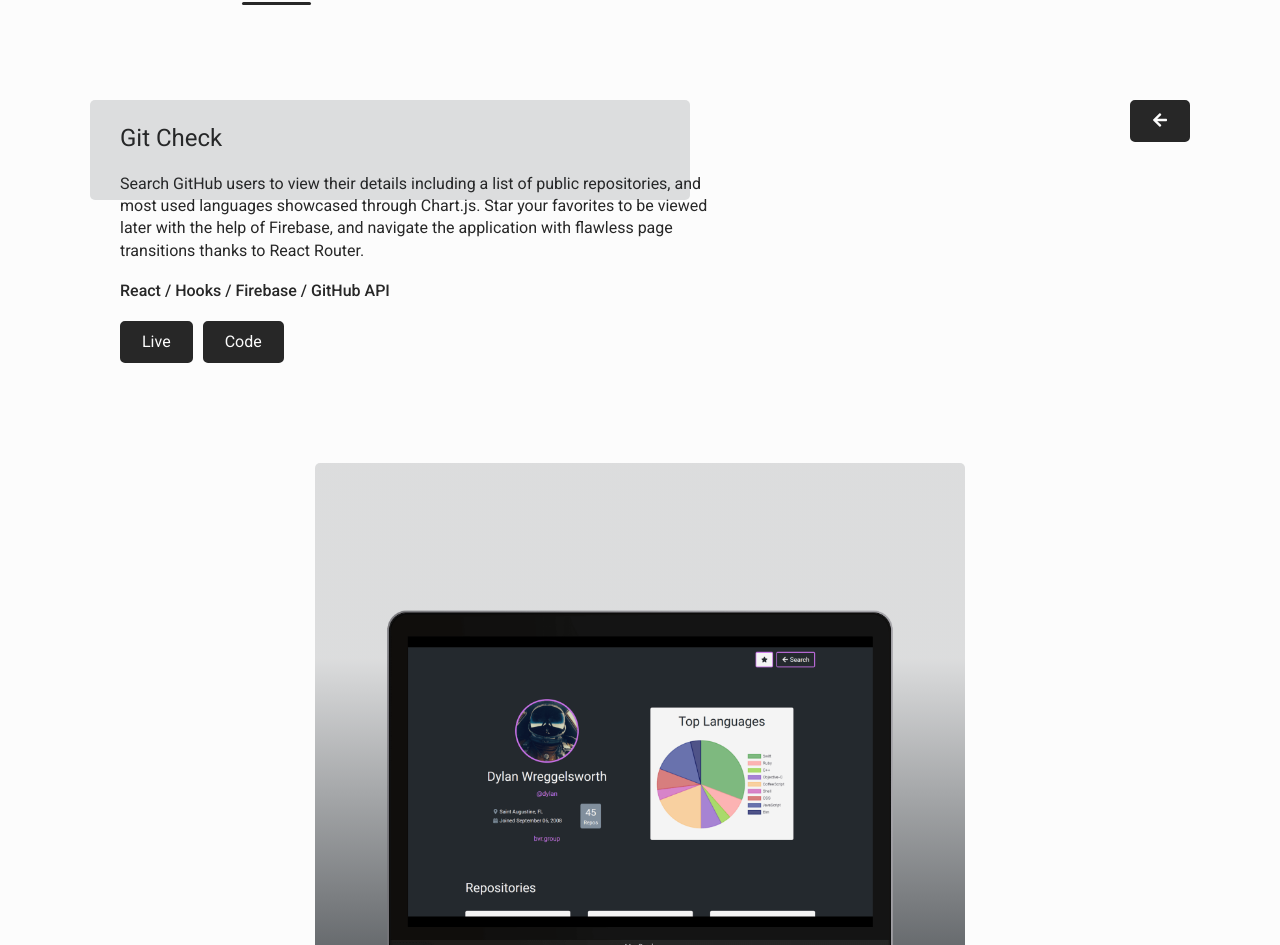
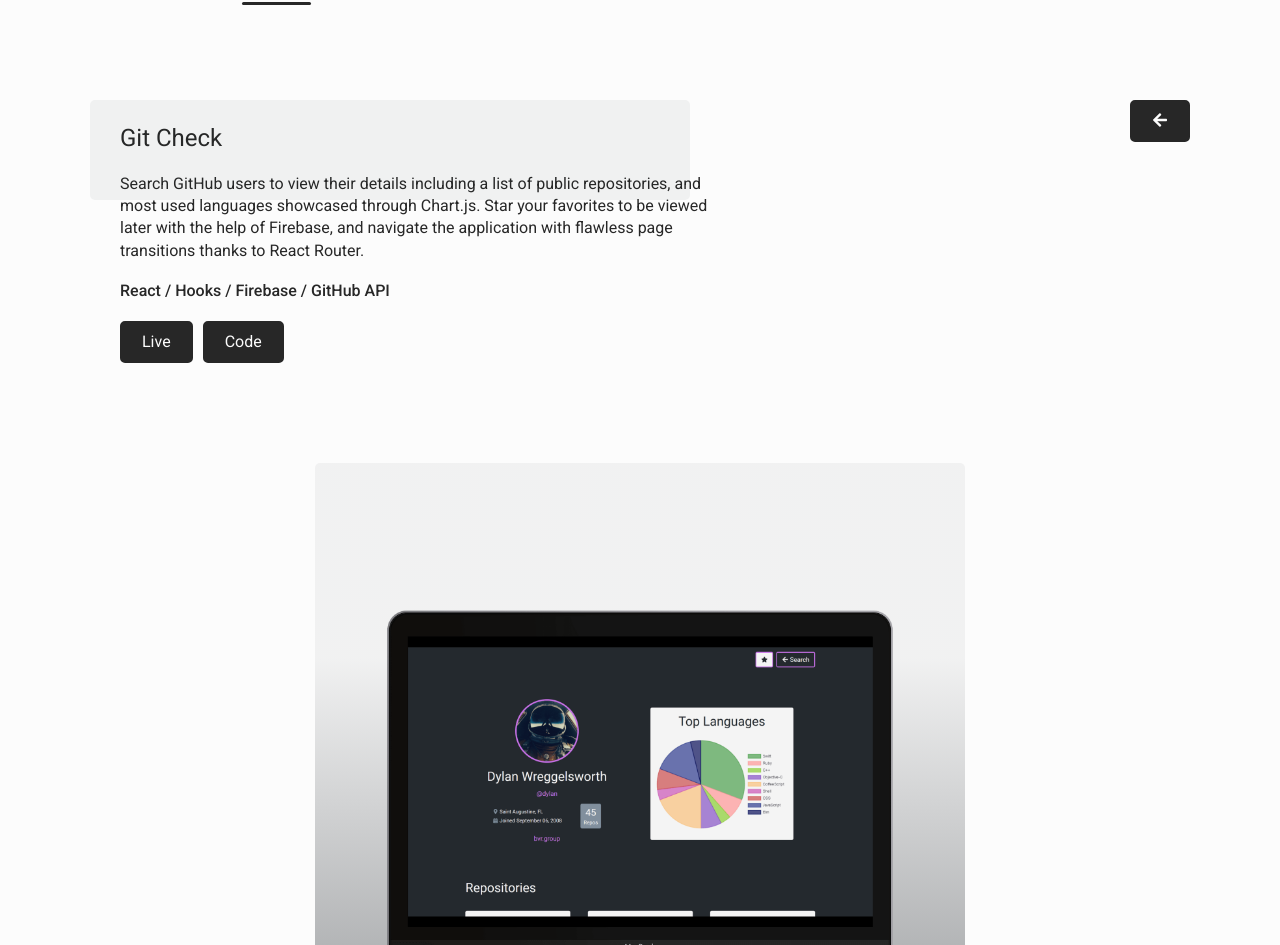
Before and after one commit to seandaniel/portfolio-v3, a React (Create React App) app: page /git-check in a window 1280 px wide. Shown: the part 527-1472 px from the top of the page. Built offline with nearby package versions, Linux system fonts and the light colour scheme.

Commit message:
Colorsss

```diff
--- a/src/Components/Projects/projects.scss
+++ b/src/Components/Projects/projects.scss
@@ -213,7 +213,7 @@
 
 .project-content-1::before {
   @include underlay;
-  background-color: rgba(36, 41, 46, .15);
+  background-color: rgba(36, 41, 46, .05);
 }
 
 .project-content-2::before {
@@ -252,7 +252,7 @@
 }
 
 .mock-img-container-1 img {
-  background: linear-gradient(rgba(36, 41, 46, .15) 30%, rgba(36, 41, 46, 1));
+  background: linear-gradient(rgba(36, 41, 46, .05) 30%, rgba(36, 41, 46, .5));
 }
 
 .mock-img-container-2 img {
```
